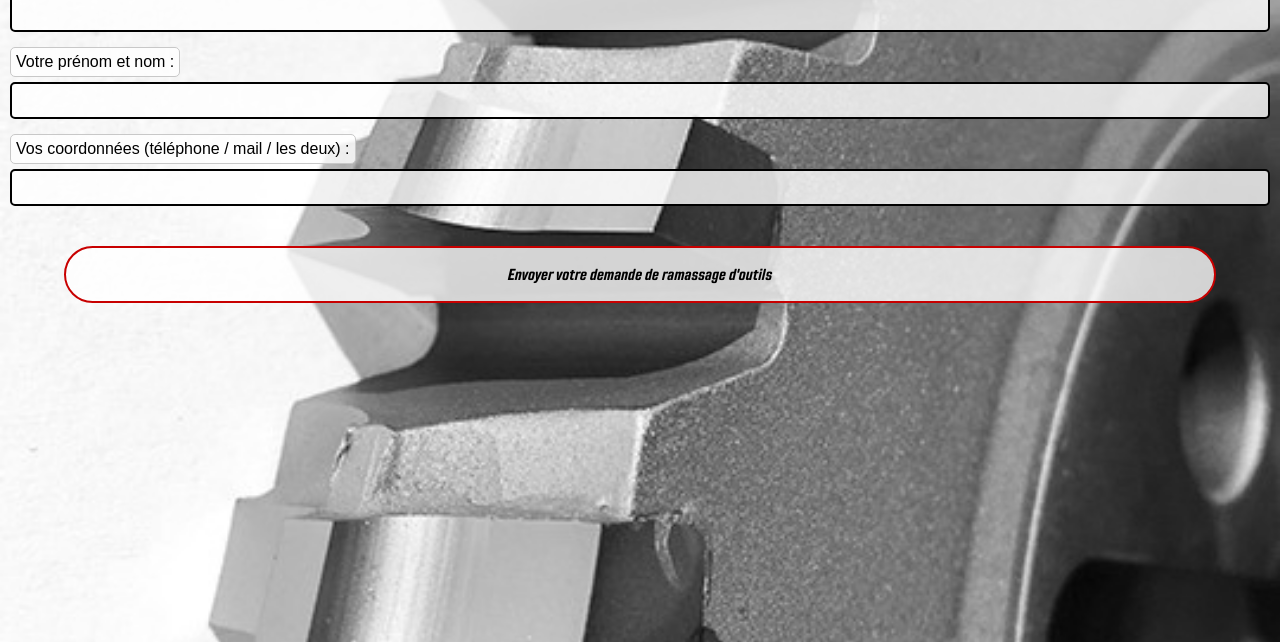
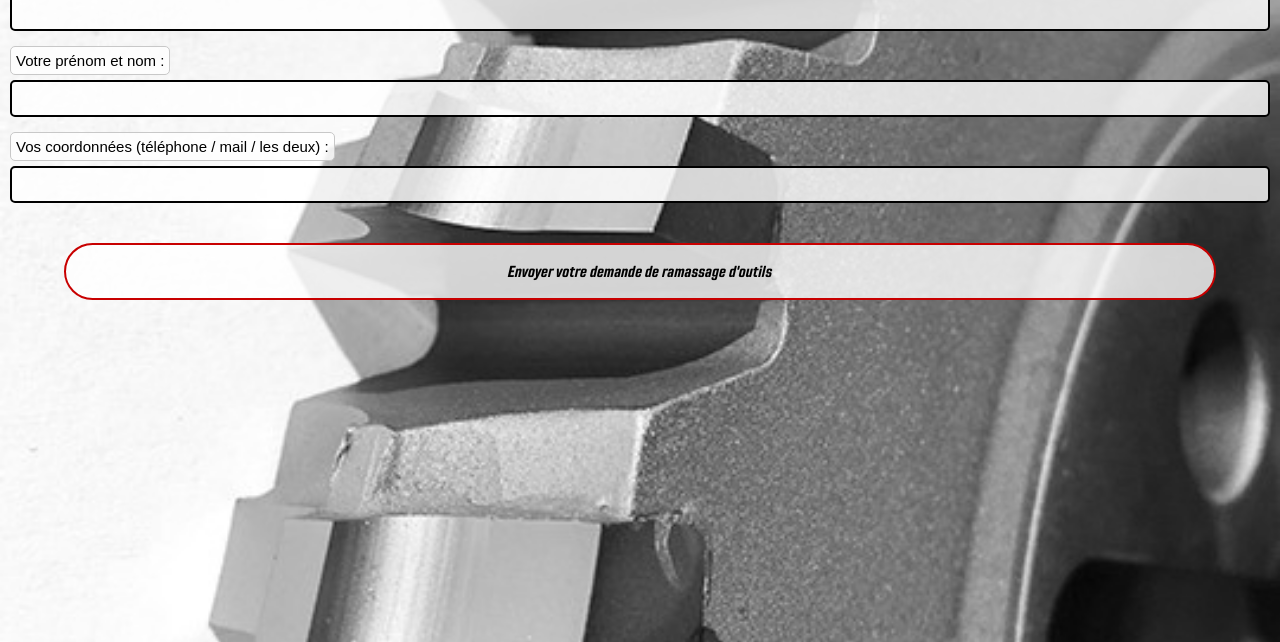
Before and after one commit to GroupeBF/Ramassage-outils, a website: page Page message ramassage.html in a window 1280 px wide. Shown: the part 158-800 px from the top of the page. Drawn offline with Linux system fonts and the light colour scheme; a web font is replaced by a local one.

Commit message:
Update Page message ramassage.html

```diff
--- a/Page message ramassage.html
+++ b/Page message ramassage.html
@@ -48,7 +48,8 @@
             display: inline-block;
             width: fit-content;
             margin-left: 10px;
-            font-size: 16px;
+            margin-right: 10px;
+            font-size: 15px;
             margin-top: 15px;
             background-color: rgba(255, 255, 255, 0.8);
             border: 1px solid rgb(200, 200, 200);
```
